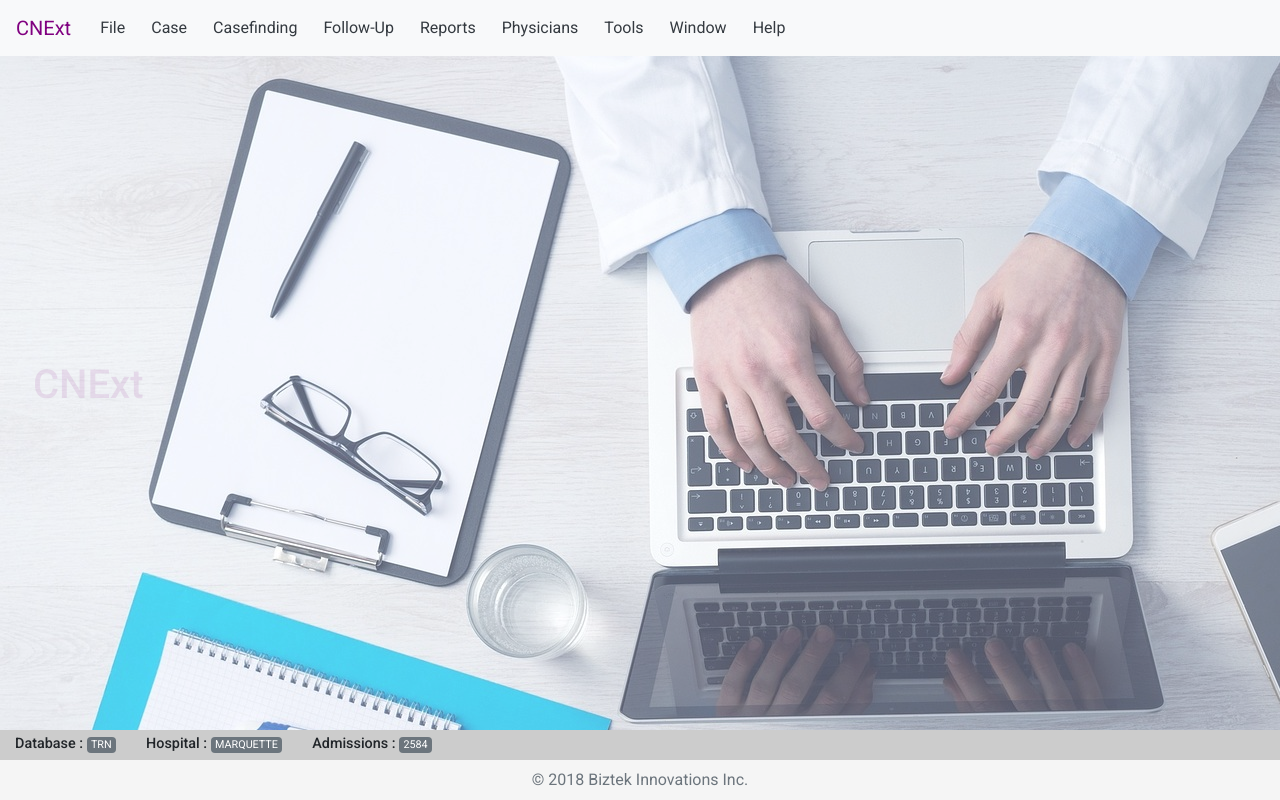
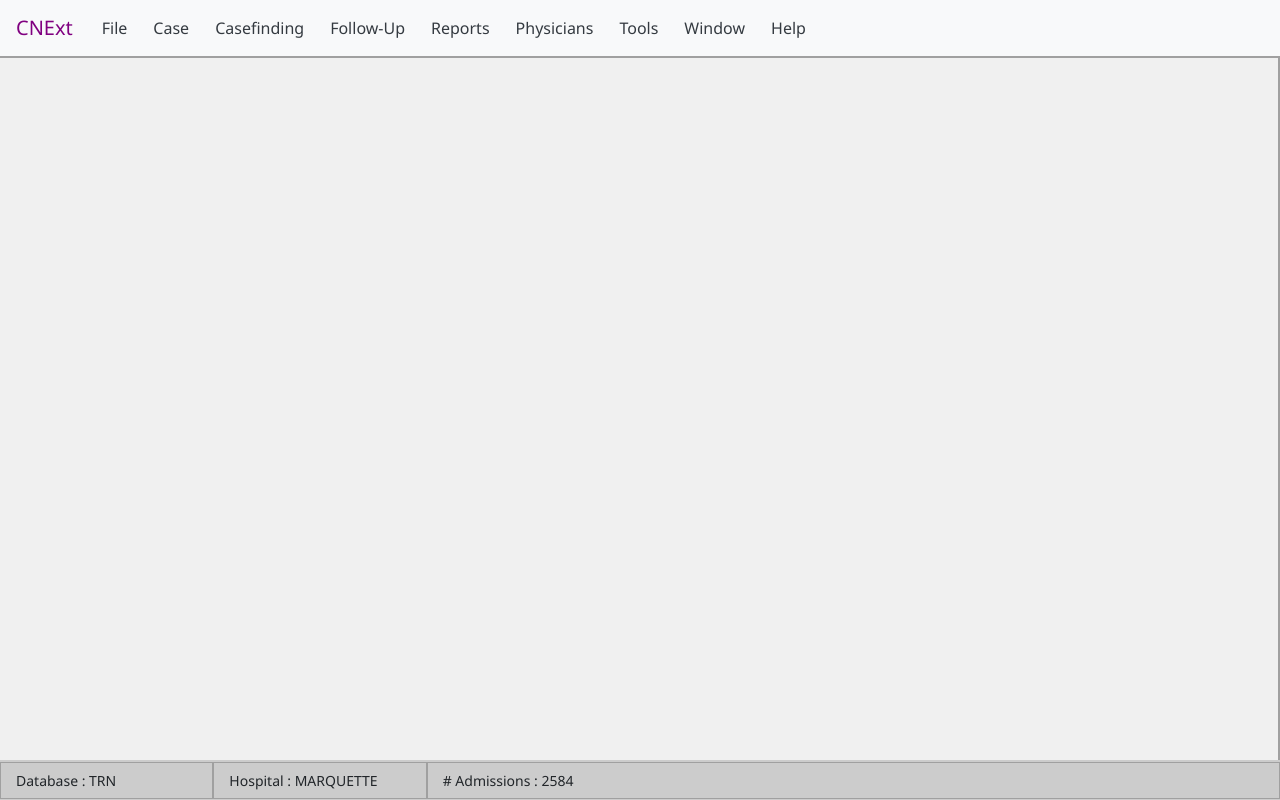
Before and after one commit to biztek/Demo, an Angular app: page / in a window 1280 px wide. Built offline with nearby package versions, Linux system fonts and the light colour scheme.

Commit message:
cnext home page

```diff
--- a/src/app/footer/footer.component.css
+++ b/src/app/footer/footer.component.css
@@ -9,12 +9,12 @@
 
 .status {
     position: absolute;
-    bottom: 40px;
+    bottom: 0px;
     width: 100%;
-    height: 30px;
-    line-height: 40px;
+    height: 40px;
+    line-height: 35px;
     background-color: #cccccc;
-    padding-top: 5px;
+    padding-top: 0px;
 }
 .badge {
 font-weight: normal;
@@ -23,3 +23,8 @@ font-weight: normal;
 .status h6{
 font-size: 0.9rem;
 }
+
+.border-secondary{
+    border-color: #a0a0a0 !important;
+    font-size: 14px;
+}
--- a/src/app/footer/footer.component.html
+++ b/src/app/footer/footer.component.html
@@ -1,19 +1,19 @@
 
     <div class="row align-items-center text-left status m-0">
-      <div class="col-md-auto">
-        <h6>Database : <span class="badge badge-secondary">TRN</span></h6>
+      <div class="col-md-2 mb-0 border border-secondary">
+        <p class="mb-0">Database : TRN</p>
       </div>
-      <div class="col-md-auto">
-        <h6>Hospital : <span class="badge badge-secondary">MARQUETTE</span></h6>
+      <div class="col-md-2 mb-0 border border-secondary">
+        <p class="mb-0">Hospital : MARQUETTE</p>
       </div>
-      <div class="col-md-auto">
-        <h6>Admissions :  <span class="badge badge-secondary">2584</span></h6>
+      <div class="col border border-secondary">
+        <p class="mb-0"># Admissions : 2584</p>
       </div>
     </div>
 
-<footer class="footer">
+<!-- <footer class="footer">
 
   <div class="container text-center">
-    <span class="text-muted">© 2018 Biztek Innovations Inc.</span>
+    <span class="text-muted">© 2018 Biztek Innovations Inc.
   </div>
-</footer>
+</footer> -->
--- a/src/app/header/header.component.css
+++ b/src/app/header/header.component.css
@@ -11,3 +11,6 @@
   button:focus{
 outline: none !important;
   }
+  .mat-menu-panel {
+  background-color: #f0f0f0;
+  }
--- a/src/app/header/header.component.html
+++ b/src/app/header/header.component.html
@@ -1,4 +1,4 @@
-<nav class="navbar navbar-expand-lg navbar-light bg-light">
+<nav class="navbar navbar-expand-lg navbar-light bg-light" style="border-bottom: 2px solid #a0a0a0;">
     <a class="navbar-brand" href="#" style="color: #800080;">CNExt</a>
     <button class="navbar-toggler" type="button" data-toggle="collapse" data-target="#navbarNavDropdown" aria-controls="navbarNavDropdown"
       aria-expanded="false" aria-label="Toggle navigation">
@@ -19,7 +19,7 @@
             <button mat-menu-item>Sign Out</button>
           </mat-menu>
 
-          <mat-menu #importm="matMenu">
+          <mat-menu #importm="matMenu" parentMenu="mfile">
             <button mat-menu-item>Menue Sub 1</button>
             <button mat-menu-item>Menue Sub 2</button>
           </mat-menu>
@@ -114,9 +114,9 @@
           </mat-menu>
         </li>
         <li class="nav-item active">
-          <button mat-button [matMenuTriggerFor]="mfile" class="btn btn-link text-dark nounderline">Reports</button>
+          <button mat-button [matMenuTriggerFor]="mreports" class="btn btn-link text-dark nounderline">Reports</button>
 
-          <mat-menu #mfile="matMenu" overlapTrigger="false">
+          <mat-menu #mreports="matMenu" overlapTrigger="false">
             <button mat-menu-item [matMenuTriggerFor]="caselists">Case Lists</button>
             <button mat-menu-item>Case Counts</button>
             <button mat-menu-item [matMenuTriggerFor]="sitetable">Site Table</button>
--- a/src/app/home/home.component.html
+++ b/src/app/home/home.component.html
@@ -1,5 +1,5 @@
-<div class="row m-0 bg" style="height:92%!important;">
-  <div class="row h-100 justify-content-center align-items-center">
+<div class="row m-0" style="background-color: #f0f0f0; border-right: 2px solid #a0a0a0;height: 92% !important;">
+  <!-- <div class="row h-100 justify-content-center align-items-center">
     <h1 style="padding-bottom: 70px;color: #80008026;" class="ml-5">CNExt</h1>
-  </div>
+  </div> -->
 </div>
--- a/src/styles.css
+++ b/src/styles.css
@@ -2,4 +2,4 @@
 @import "~@angular/material/prebuilt-themes/indigo-pink.css";
 
 html, body { height: 100%; }
-body { margin: 0; font-family: 'Roboto', sans-serif; }
+body { margin: 0; font-family: 'Segoe UI', Tahoma, Geneva, Verdana, sans-serif; }
```
